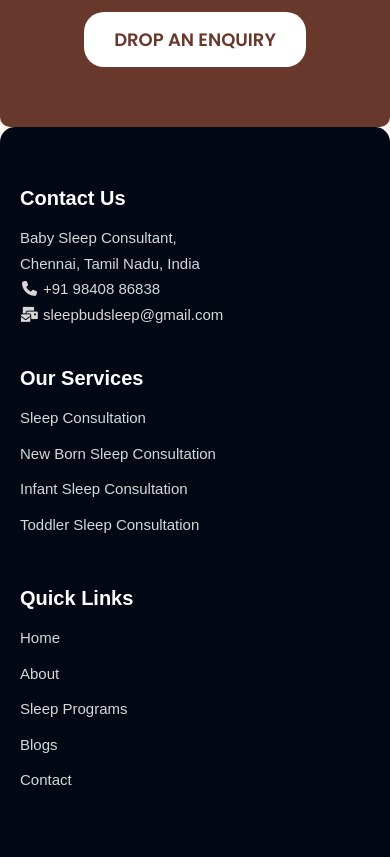
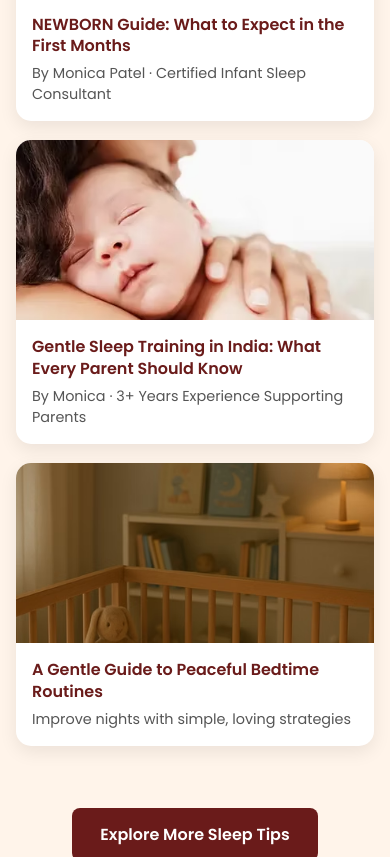
Before and after one commit to Sivamani1812/sleepbud, a plain HTML site: page index.html in a window 390 px wide. Shown: the part 6610-7467 px from the top of the page. Drawn offline with nearby package versions, Linux system fonts and the light colour scheme; a script that the page names is missing.

Commit message:
update12

```diff
--- a/assets/css/index.css
+++ b/assets/css/index.css
@@ -287,3 +287,145 @@ body {
   justify-content: space-between;
   gap: 20px;
 }
+
+
+/* blog  */
+.blog-preview {
+  background: #fff4ea;
+  padding: 4rem 1rem;
+  text-align: center;
+}
+
+.blog-preview h2 {
+  font-size: clamp(1.6rem, 4vw, 2.4rem);
+  color: #4e342e;
+  margin-bottom: 0.6rem;
+}
+
+.blog-preview .subtitle {
+  font-size: 1rem;
+  color: #6a1b1a;
+  margin: 0 auto 3rem auto;
+  max-width: 650px; /* Center text neatly */
+  line-height: 1.5;
+}
+
+/* GRID PERFECT ALIGNMENT */
+.blog-grid {
+  display: grid;
+  grid-template-columns: repeat(auto-fit, minmax(280px, 1fr));
+  gap: 2rem;
+  justify-content: center;
+  align-items: stretch;
+  max-width: 1200px;
+  margin: 0 auto;
+}
+
+/* CARD PRO LOOK */
+.blog-card {
+  background: #fff;
+  border-radius: 15px;
+  text-decoration: none;
+  color: #333;
+  overflow: hidden;
+  display: flex;
+  flex-direction: column;
+  transition: .25s ease;
+  box-shadow: 0 6px 18px rgba(0,0,0,0.08);
+}
+
+.blog-card:hover {
+  transform: translateY(-6px);
+  box-shadow: 0 12px 26px rgba(0,0,0,0.12);
+}
+
+.blog-card img {
+  width: 100%;
+  height: 210px;
+  object-fit: cover;
+}
+
+.blog-content {
+  padding: 1.3rem;
+  flex-grow: 1;
+  text-align: left;
+}
+
+.blog-content h3 {
+  font-size: 1.05rem;
+  font-weight: 700;
+  color: #6a1b1a;
+  line-height: 1.35;
+  margin-bottom: 0.4rem;
+}
+.blog-content h5 {
+  font-size: 0.80rem;
+  font-weight: 700;
+  color: #6a1b1a;
+  line-height: 1.35;
+  margin-bottom: 0.4rem;
+}
+
+.blog-content p {
+  font-size: 0.9rem;
+  color: #555;
+}
+
+/* RESPONSIVE MEDIA QUERIES */
+@media (max-width: 1400px) {
+  .blog-grid {
+    gap: 1.7rem;
+  }
+}
+
+@media (max-width: 768px) {
+  .blog-preview {
+    padding: 3rem 1rem;
+  }
+  .blog-content h3 {
+    font-size: 1rem;
+  }
+}
+
+@media (max-width: 480px) {
+  .blog-grid {
+    grid-template-columns: 1fr;
+    gap: 1.2rem;
+  }
+  .blog-card img {
+    height: 180px;
+  }
+  .blog-content {
+    padding: 1rem;
+  }
+}
+.blog-preview,
+.blog-grid,
+.blog-preview .subtitle {
+  max-width: 1200px;
+  margin-left: auto;
+  margin-right: auto;
+}
+
+
+.blog-preview .cta-wrapper {
+  text-align: center;
+  margin-top: 2rem;
+}
+
+.blog-preview .cta-btn {
+  background-color: #6a1b1a;
+  color: #fff;
+  text-decoration: none;
+  padding: 14px 28px;
+  border-radius: 8px;
+  font-size: 16px;
+  font-weight: 600;
+  display: inline-block;
+  transition: 0.3s ease;
+}
+
+.blog-preview .cta-btn:hover {
+  background-color: #6a1b1a;
+  transform: translateY(-2px);
+}
--- a/index.html
+++ b/index.html
@@ -336,6 +336,51 @@
 </section>
 
 
+  <!-- blogs -->
+
+<section class="blog-preview">
+  <div class="blog-container">
+    <h2>Your Baby Sleep Guide</h2>
+    <h3>Sleep Bud Sleep - Blogs</h3>
+    <p class="subtitle">Want sleep tips now? Check out my most-read guides:</p>
+
+    <div class="blog-grid">
+
+      <!-- Blog 1 -->
+      <a class="blog-card" href="./blog-content1.html">
+        <img src="./assets/img/blog-ba-1.avif" alt="Blog Image" />
+        <div class="blog-content">
+          <h3>NEWBORN Guide: What to Expect in the First Months</h3>
+          <p>By Monica Patel · Certified Infant Sleep Consultant</p>
+        </div>
+      </a>
+
+      <!-- Blog 2 -->
+      <a class="blog-card" href="./blog-content2.html">
+        <img src="./assets/img/blog-ba-2.avif" alt="Blog Image"  />
+        <div class="blog-content">
+          <h3>Gentle Sleep Training in India: What Every Parent Should Know</h3>
+          <p>By Monica · 3+ Years Experience Supporting Parents</p>
+        </div>
+      </a>
+
+      <!-- Blog 3 -->
+      <a class="blog-card" href="./blog-content3.html">
+        <img src="./assets/img/blog-ba-3.avif" alt="Blog Image" />
+        <div class="blog-content">
+          <h3>A Gentle Guide to Peaceful Bedtime Routines</h3>
+          <p>Improve nights with simple, loving strategies</p>
+        </div>
+      </a>
+
+    </div>
+    <div class="cta-wrapper">
+      <a href="./blog.html" class="cta-btn">Explore More Sleep Tips</a>
+    </div>
+
+  </div>
+</section>
+
   <!--  -->
 
   <div class="cta">
```
